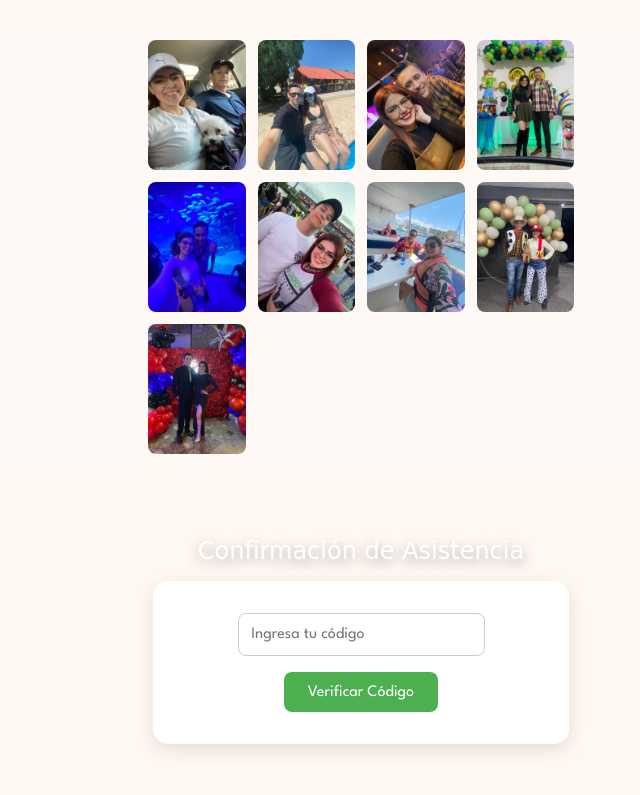
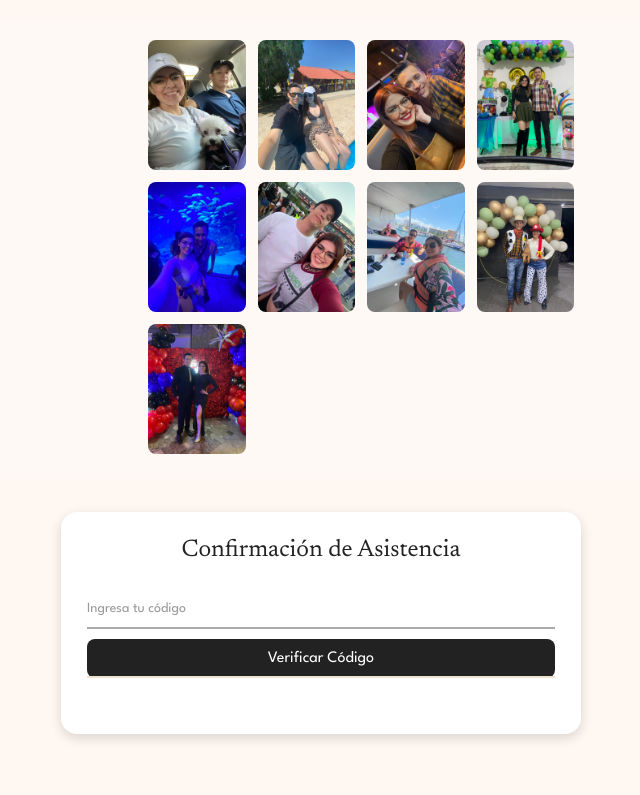
Before and after one commit to hummbertwo/bodadyh, a plain HTML site: page index.html in a window 1280 px wide. Shown: the part 2321-3116 px from the top of the page, without its empty margins (279-919 px from the left). After the commit the page ends 3094 px from the top, so only its background shows below. Drawn offline with nearby package versions, Linux system fonts and the light colour scheme; a web font is replaced by a local one.

Commit message:
hummber
nuevo form listo

```diff
--- a/css/styles.css
+++ b/css/styles.css
@@ -260,60 +260,137 @@ p {
 }
 .galeria-grid img { width:100%; height:100px; object-fit:cover; border-radius:8px; }
 
+
 /* ========================================
-   FORMULARIO (manteniendo clases)
+   FORMULARIO
 ======================================== */
-#confirmacion-asistencia .container {
-  max-width: 500px;
-  margin: auto;
-  text-align: center;
-  padding: 2rem;
+.form {
+  display: flex;
+  flex-wrap: wrap;
+  gap: 1rem;
+  justify-content: center;
+  z-index: 1;
+  max-width: 1200px;
+  min-height: 300px;
 }
 
-#confirmacion-asistencia .card {
+.contenedor {
   background: #fff;
-  padding: 2rem;
-  margin: 1rem 0;
-  border-radius: 15px;
-  box-shadow: 0 6px 18px rgba(0,0,0,0.1);
+  padding: 30px;
+  border-radius: 16px;
+  box-shadow: 0 4px 12px rgba(0, 0, 0, 0.15);
+  max-width: 400px;
+  width: 100%;
 }
 
-#confirmacion-asistencia input[type="text"] {
-  padding: 0.8rem;
-  width: 70%;
-  border-radius: 8px;
-  border: 1px solid #ccc;
-  margin-bottom: 1rem;
-  font-size: 1rem;
+.input-container, #codigo-div {
+  position: relative;
+  margin: 30px 0;
 }
 
-#confirmacion-asistencia button {
-  padding: 0.8rem 1.5rem;
-  background: #4CAF50;
+.input {
+  background: none;
+  border: none;
+  border-bottom: 2px solid #aaa;
+  width: 100%;
+  font-size: 16px;
+  padding: 10px 0;
+  outline: none;
+}
+
+.placeholder {
+  position: absolute;
+  top: 10px;
+  left: 0;
+  color: #999;
+  font-size: 14px;
+  transition: 0.3s;
+  pointer-events: none;
+}
+
+.input:focus + .cut + .placeholder,
+.input:not(:placeholder-shown) + .cut + .placeholder {
+  top: -14px;
+  font-size: 12px;
+  color: #555;
+}
+
+.cut {
+  background: #EFE1D0; /* Línea suave */
+  height: 2px;
+  position: absolute;
+  bottom: 0;
+  left: 0;
+  width: 100%;
+}
+
+.submit {
+  background: #222;
   color: #fff;
   border: none;
+  padding: 12px 20px;
+  width: 100%;
+  margin-top: 10px;
+  font-size: 16px;
   border-radius: 8px;
   cursor: pointer;
-  font-size: 1rem;
   transition: 0.3s;
 }
 
-#confirmacion-asistencia button:hover {
-  background: #45a049;
+.submit:hover {
+  background: #444;
 }
 
-#confirmacion-asistencia .guest {
-  margin: 0.5rem 0;
-  text-align: left;
+/* Resultados */
+.mensaje, #mensaje {
+  color: #333;
+  margin-top: 10px;
 }
 
-#confirmacion-asistencia .animacion {
+.resultado {
+  margin-top: 20px;
+  background: #f0f0f0;
+  padding: 20px;
+  border-radius: 10px;
+  text-align: center;
+  font-size: 0.95rem;
+  color: #6658d3;
+}
+
+.resultado.error {
+  color: #d35858;
+}
+
+#lista-invitados .guest {
+  text-align: left;
+  margin: 10px 0;
+  padding: 8px;
+  border-bottom: 1px solid #eee;
+}
+
+#lista-invitados label {
+  margin-right: 15px;
+}
+
+.animacion {
   font-size: 3rem;
   margin-top: 1rem;
 }
 
 .hidden {
   display: none !important;
+}
+
+/* Mobile */
+@media (max-width: 480px) {
+  .contenedor {
+    padding: 20px;
+    border-radius: 12px;
+  }
+
+  input[type="text"], .submit {
+    width: 100%;
+  }
 }
 
 
--- a/index.html
+++ b/index.html
@@ -165,23 +165,28 @@
   <!-- =========================
    SECCIÓN FORMULARIO DE ASISTENCIA
 ============================== -->
-<section id="confirmacion-asistencia">
-  <div class="container">
-    <h1>Confirmación de Asistencia</h1>
+<section id="confirmacion" class="form">
+  <div class="contenedor">
+    <h2 class="form-title">Confirmación de Asistencia</h2>
 
-    <div id="codigo-div" class="card">
-      <input type="text" id="codigo" placeholder="Ingresa tu código">
+    <!-- Código -->
+    <div id="codigo-div">
+      <input type="text" id="codigo" class="input" placeholder=" " />
+      <div class="cut"></div>
+      <label for="codigo" class="placeholder">Ingresa tu código</label>
       <button id="verificar-btn" class="submit">Verificar Código</button>
     </div>
 
-    <div id="lista-div" class="card hidden">
-      <h2>Selecciona asistencia</h2>
+    <!-- Lista de invitados -->
+    <div id="lista-div" class="hidden">
+      <h3>Selecciona asistencia</h3>
       <div id="lista-invitados"></div>
       <button id="confirmar-btn" class="submit">Confirmar</button>
     </div>
 
-    <div id="resultado-div" class="card hidden">
-      <h2 id="mensaje"></h2>
+    <!-- Resultado -->
+    <div id="resultado-div" class="resultado hidden">
+      <h3 id="mensaje"></h3>
       <div id="animacion" class="animacion"></div>
     </div>
   </div>
--- a/js/form.js
+++ b/js/form.js
@@ -44,12 +44,25 @@ function lanzarEmojis(emoji = "😢") {
     const span = document.createElement("span");
     span.textContent = emoji;
     span.style.position = "fixed";
-    span.style.fontSize = "48px";
+    span.style.fontSize = `${24 + Math.random() * 24}px`; // tamaño variable
     span.style.zIndex = 9999;
-    span.style.left = `${Math.random() * 100}vw`;
-    span.style.bottom = "-50px";
-    span.style.animation = `floatUp ${3 + Math.random() * 2}s ease-out forwards`;
+    span.style.left = `${Math.random() * 90}vw`;
+    span.style.bottom = `-50px`;
+    span.style.pointerEvents = "none";
+    span.style.transition = "transform 5s linear, opacity 5s linear";
+    span.style.opacity = 1;
+
     document.body.appendChild(span);
+
+    // Animación
+    const finalY = -100 - Math.random() * 200; // sube más arriba
+    const rotate = Math.random() * 360;
+    requestAnimationFrame(() => {
+      span.style.transform = `translateY(${finalY}px) rotate(${rotate}deg)`;
+      span.style.opacity = 0;
+    });
+
+    // Eliminar después de 5s
     setTimeout(() => span.remove(), 5000);
   }
 }
```
